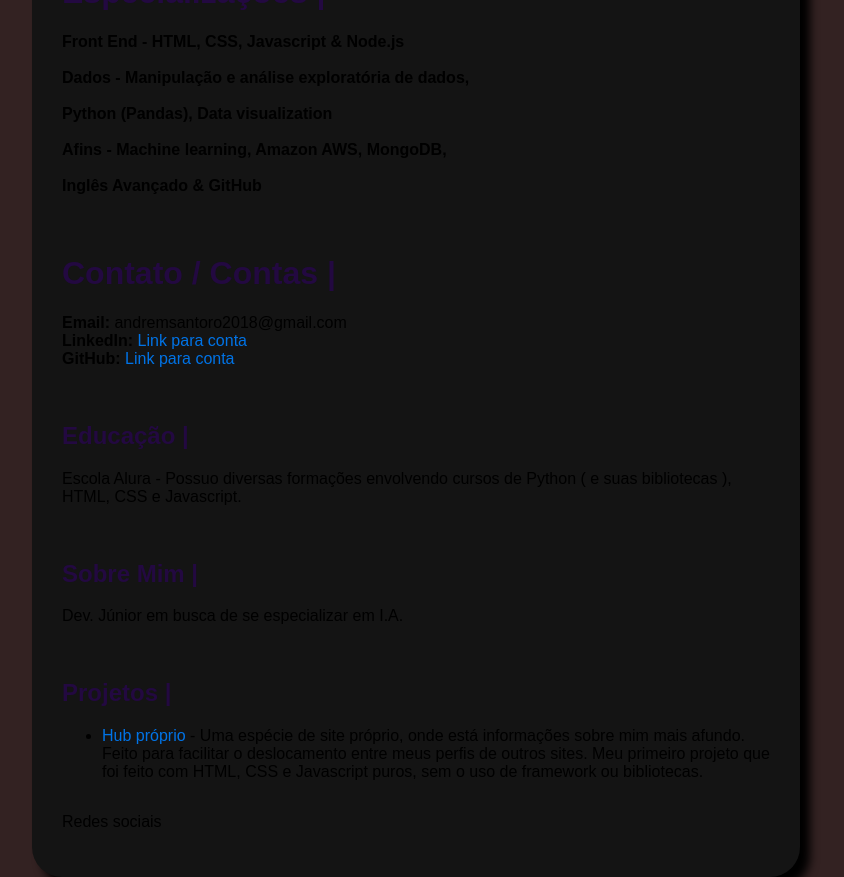
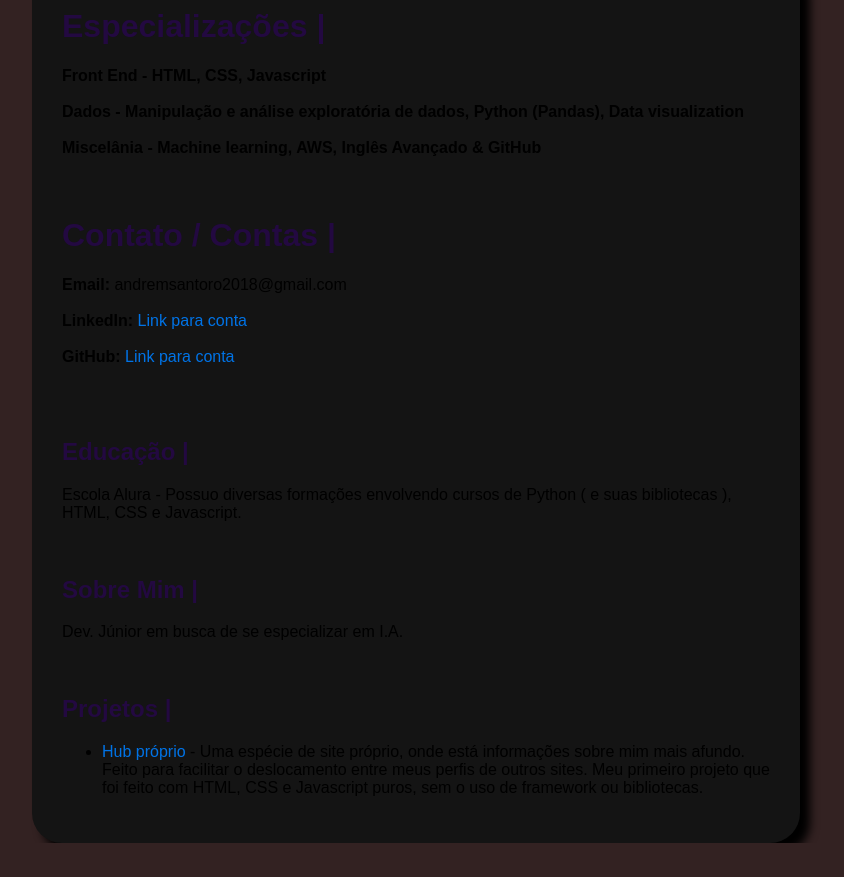
Before and after one commit to Andre-Santoro/meu-curriculo, a plain HTML site: page index.html in a window 1280 px wide. Shown: the whole page, without its empty margins (224-1068 px from the left). After the commit the page ends 843 px from the top, so only its background shows below. Drawn offline with Linux system fonts and the light colour scheme.

Commit message:
Alterações no currículo e README

```diff
--- a/index.html
+++ b/index.html
@@ -3,7 +3,7 @@
 <head>
     <meta charset="UTF-8">
     <meta name="viewport" content="width=device-width, initial-scale=1.0">
-    <title>Document</title>
+    <title>Currículo</title>
     <link rel="stylesheet" href="styles.css">
 </head>
 <body>
@@ -11,24 +11,20 @@
 
         <div class="especializacoes_container">
             <h1 class="titulo_container">Especializações |</h1>
-            <h4 class="texto_container">Front End - HTML, CSS, Javascript & Node.js<br><br>
+            <h4 class="texto_container">Front End - HTML, CSS, Javascript<br><br>
 
-            Dados - Manipulação e análise exploratória de dados, <br><br>
+            Dados - Manipulação e análise exploratória de dados, Python (Pandas), Data visualization <br><br>
 
-            Python (Pandas), Data visualization <br><br>
-
-            Afins - Machine learning, Amazon AWS, MongoDB, <br><br>
-
-            Inglês Avançado & GitHub</h4>
+            Miscelânia - Machine learning, AWS, Inglês Avançado & GitHub</h4>
         </div>
 
             <br>
 
         <div class="contato_container">
             <h1 class="titulo_container">Contato / Contas |</h1>
-            <p class="texto_container"><strong>Email:</strong> andremsantoro2018@gmail.com<br>
-            <strong>LinkedIn:</strong> <a href="https://www.linkedin.com/in/andre-santoro-7999b02b6" target="_blank rel="noopener noreferrer">Link para conta</a><br>
-            <strong>GitHub:</strong> <a href="https://github.com/Andre-Santoro" target="_blank rel="noopener noreferrer">Link para conta</a></p>
+            <p class="texto_container"><strong>Email:</strong> andremsantoro2018@gmail.com<br><br>
+            <strong>LinkedIn:</strong> <a href="https://www.linkedin.com/in/andre-santoro-7999b02b6" target="_blank rel="noopener noreferrer">Link para conta</a><br><br>
+            <strong>GitHub:</strong> <a href="https://github.com/Andre-Santoro" target="_blank rel="noopener noreferrer">Link para conta</a></p><br>
         </div>
 
         <div>
@@ -64,7 +60,6 @@
                     Javascript puros, sem o uso de framework ou bibliotecas.</li>
             </ul>
         </div>
-        <p class="botao botao_redes_sociais">Redes sociais</p>
 
 </body>
 </html>
```
Also changed, not shown: styles.css (line endings or trailing spaces), 1 other file.
